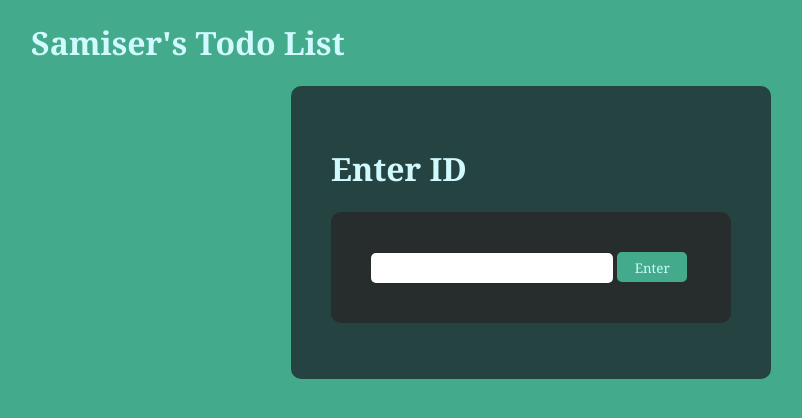
After one commit to Samiser/django-todo-list, a Django app: template templates/todo/login.html in a window 1280 px wide. The commit adds this page. Shown: the top 418 px of the page, without its empty margins (109-911 px from the left). Run offline with Django 3.2, Linux system fonts and the light colour scheme; the template is opened without the code that fills it, so the values that code supplies are empty.

Commit message:
can now access lists by id

```diff
--- a/models.py
+++ b/models.py
@@ -2,6 +2,7 @@ from django.db import models
 
 # List of todo items
 class List(models.Model):
+    user_id = models.CharField(max_length=200)
     name = models.CharField(max_length=200)
     description = models.CharField(max_length=500)
 
@@ -10,6 +11,7 @@ class List(models.Model):
 
 # Todo items
 class Item(models.Model):
+    user_id = models.CharField(max_length=200)
     todo_list = models.ForeignKey(List, on_delete=models.CASCADE)
     content = models.CharField(max_length=500)
     done = models.BooleanField(default=False)
--- a/static/todo/css/style.css
+++ b/static/todo/css/style.css
@@ -46,14 +46,40 @@ input {
 	border-radius: 5px;
 	height: 28px;
 	border: none;
+	padding-left: 4px;
 }
 
 label {
 	padding: 10px;
 }
 
+#add_item_submit {
+	float: right;
+	background-color: var(--bg-1);
+	color: var(--fg-1);
+	border: none;
+	border-radius: 5px;
+	padding: 7px;
+	width: 70px;
+	padding-bottom: 23px;
+}
+
+#add_item_submit:hover {
+	background-color: var(--bg-1-dim);
+	cursor: pointer;
+}
+
 #new_item_content {
-	width: calc(100% - 80px);
+	width: calc(100% - 84px);
+}
+
+#enter_id {
+	width: calc(100% - 84px);
+}
+
+#enter_id_form {
+	margin: 0 auto;
+	position: relative;
 }
 
 .add li {
@@ -119,11 +145,10 @@ label {
 }
 
 .form_list li input {
-	width: 95%;
+	width: calc(95% - 4px);
 }
 
 .form_list li input#submit {
-	float: center;
 	background-color: var(--bg-1);
 	color: var(--fg-1);
 	border: none;
@@ -177,6 +202,6 @@ label {
 	}
 
 	.content {
-		width: 88%;
+		width: 86%;
 	}
 }
--- a/static/todo/js/additem.js
+++ b/static/todo/js/additem.js
@@ -1,3 +1,5 @@
+
+
 function addItem(list_id) {
 	let xhttp = new XMLHttpRequest();
 	xhttp.onreadystatechange = function() {
@@ -9,7 +11,7 @@ function addItem(list_id) {
 			document.getElementById("todo_list").innerHTML = this.responseText;
 		}
 	};
-	xhttp.open("POST", "/todo/" + String(list_id) + "/add/", true);
+	xhttp.open("POST", "/" + String(list_id) + "/add/", true);
 	xhttp.setRequestHeader("Content-type", "application/x-www-form-urlencoded");
 	xhttp.send("content=" + document.getElementById('new_item_content').value);
 }
@@ -22,7 +24,7 @@ function doneItem(list_id, item_id) {
 			document.getElementById("todo_list").innerHTML = this.responseText;
 	  }
 	};
-	xhttp.open("POST", "/todo/" + String(list_id) + "/remove/", true);
+	xhttp.open("POST", "/" + String(list_id) + "/remove/", true);
 	xhttp.setRequestHeader("Content-type", "application/x-www-form-urlencoded");
 	xhttp.send("item_id=" + String(item_id));
 }
@@ -35,7 +37,20 @@ function deleteItem(list_id, item_id) {
 			document.getElementById("todo_list").innerHTML = this.responseText;
 	  }
 	};
-	xhttp.open("POST", "/todo/" + String(list_id) + "/delete/", true);
+	xhttp.open("POST", "/" + String(list_id) + "/delete/", true);
 	xhttp.setRequestHeader("Content-type", "application/x-www-form-urlencoded");
 	xhttp.send("item_id=" + String(item_id));
 }
+
+function loadList(list_id) {
+	let xhttp = new XMLHttpRequest();
+	xhttp.onreadystatechange = function() {
+	  if (this.readyState == 4 && this.status == 200) {
+			// refresh list
+			document.getElementById("todo_list").innerHTML = this.responseText;
+	  }
+	};
+	xhttp.open("GET", "/" + String(list_id) + "/list_only/", true);
+	xhttp.setRequestHeader("Content-type", "application/x-www-form-urlencoded");
+	xhttp.send();
+}
--- a/static/todo/js/addlist.js
+++ b/static/todo/js/addlist.js
@@ -10,7 +10,7 @@ function addList() {
 			document.getElementById("list_list").innerHTML = this.responseText;
 		}
 	};
-	xhttp.open("POST", "/todo/add/", true);
+	xhttp.open("POST", "/add/", true);
 	xhttp.setRequestHeader("Content-type", "application/x-www-form-urlencoded");
 	xhttp.send("name=" + document.getElementById('new_list_name').value
 		+ "&description=" + document.getElementById('new_list_description').value);
@@ -22,9 +22,10 @@ function removeList(list_id) {
 		if (this.readyState == 4 && this.status == 200) {
 			// refresh list
 			document.getElementById("list_list").innerHTML = this.responseText;
+			loadList();
 		}
 	};
-	xhttp.open("POST", "/todo/remove/", true);
+	xhttp.open("POST", "/remove/", true);
 	xhttp.setRequestHeader("Content-type", "application/x-www-form-urlencoded");
 	xhttp.send("list_id=" + String(list_id));
 }
--- /dev/null
+++ b/templates/todo/login.html
@@ -0,0 +1,29 @@
+<!doctype html>
+<html>
+<head>
+	{% load static %}
+	<title>Samiser's Todo List</title>
+	<meta name="viewport" content="width=device-width, initial-scale=1"/>
+	<link rel="stylesheet" type="text/css" href="{% static 'todo/css/style.css' %}">
+</head>
+<body>
+<div id='wrapper'>
+	<h1>Samiser's Todo List</h1>
+	<div id="enter_id_form" class='content' style="display: block">
+		<h1>Enter ID</h1>
+		<form action="/" method="post">
+			{% csrf_token %}
+			<ul class="form_list">
+				<li><input name='id' type='text' id='enter_id'></input>
+				<input id="submit" type='submit' value='Enter'></input></li>
+				<input type="hidden" id="set_id" name="set_id" value="1">
+			</ul>
+		</form>
+	</div>
+</div>
+
+<script src="{% static 'todo/js/addlist.js' %}"></script>
+<script src="{% static 'todo/js/additem.js' %}"></script>
+
+</body>
+</html>
--- a/urls.py
+++ b/urls.py
@@ -5,12 +5,13 @@ from . import views
 app_name = 'todo'
 urlpatterns = [
     path('', views.index, name='index'),
+    path('login/', views.login, name='login'),
     path('<int:list_id>', views.index, name='index'),
     path('<int:list_id>/', views.list, name='list'),
     path('<int:list_id>/add/', views.add, name='add'),
     path('<int:list_id>/remove/', views.remove, name='remove'),
     path('<int:list_id>/delete/', views.delete, name='delete'),
+    path('<int:list_id>/list_only/', views.list_only, name='list_only'),
     path('remove/', views.remove_list, name='remove_list'),
     path('add/', views.add_list, name='add_list'),
-    path('add_list/', views.add_list_form, name='add_list_form'),
 ]
```
Also changed, not shown: templates/todo/index.html (+11 -23 lines), templates/todo/list_list.html (+8 -1 lines), templates/todo/list_only.html (+17 -0 lines), views.py (+29 -8 lines), migrations/0003_auto_20200106_0115.py (added).
